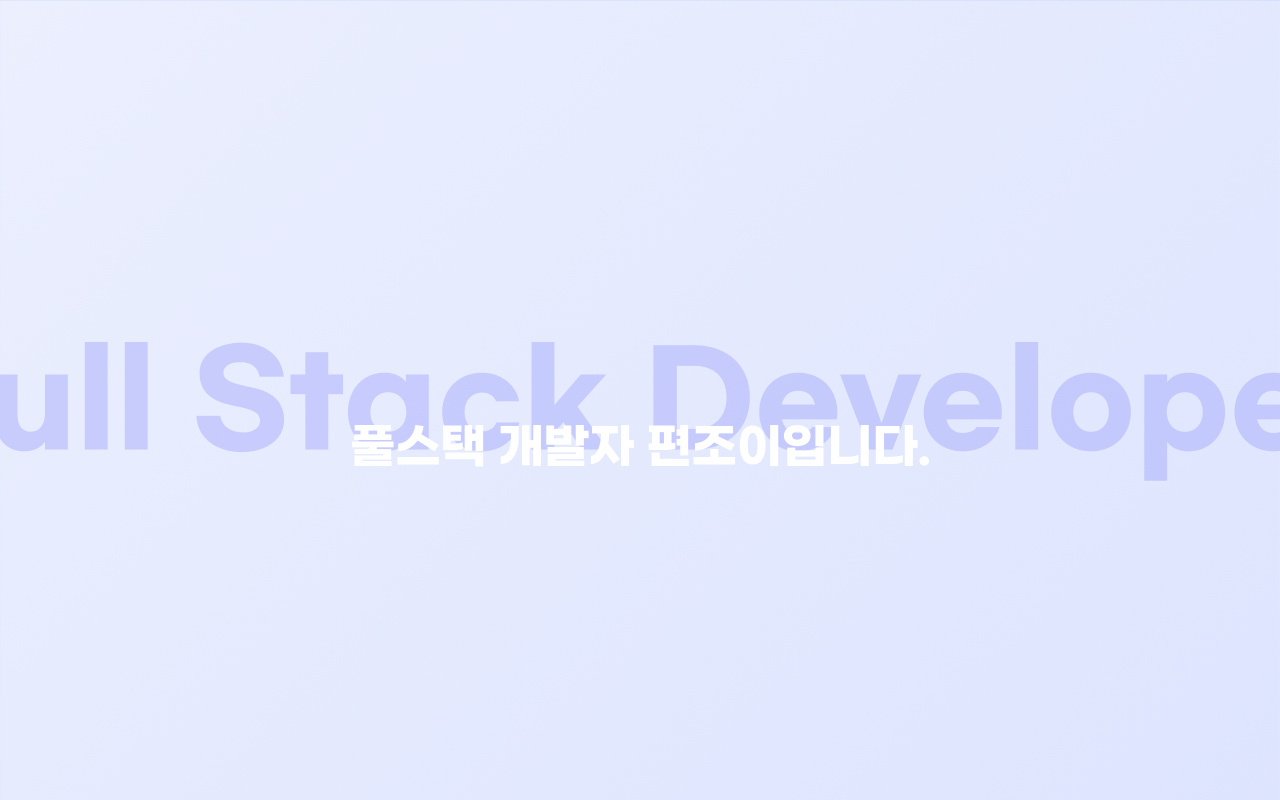
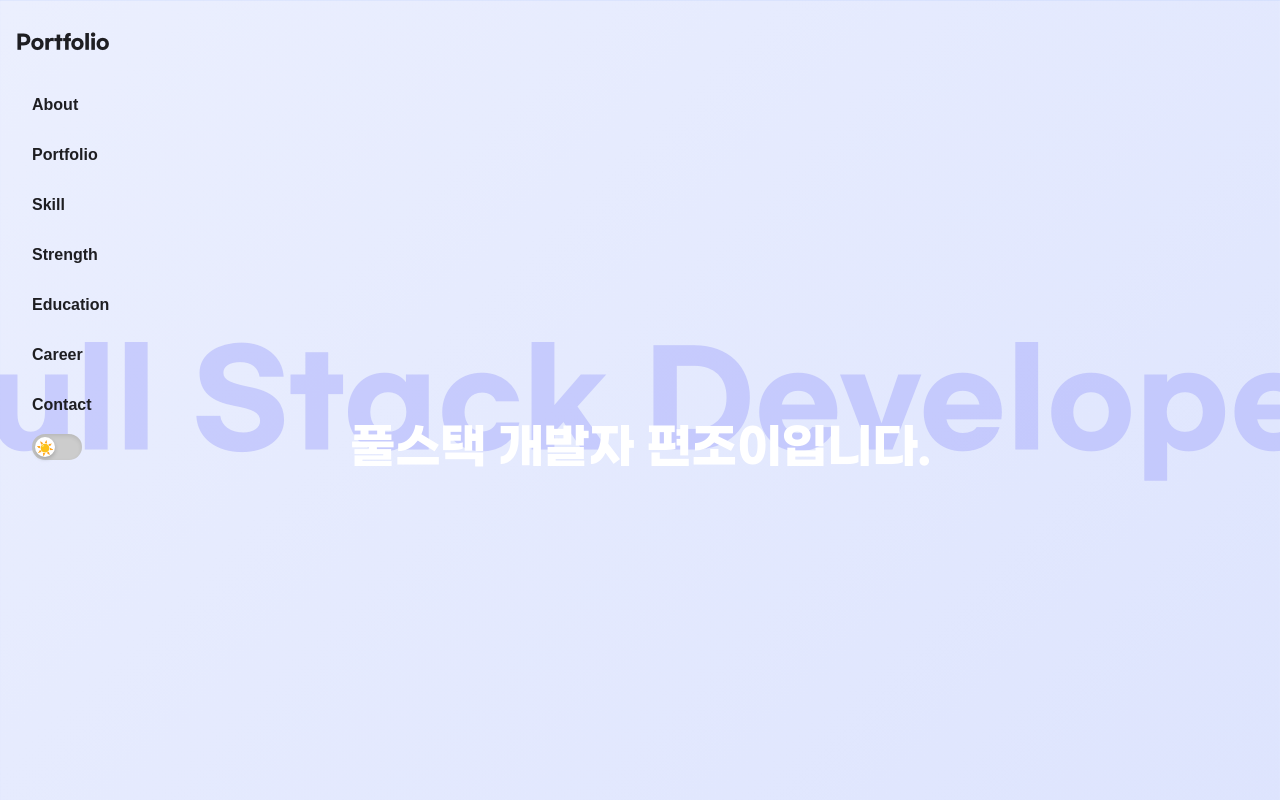
Before and after one commit to pyeonjoy/portfolio, a React (Create React App) app: page / in a window 1280 px wide. Shown: the top 800 px of the page. Built offline with nearby package versions, Linux system fonts and the light colour scheme.

Commit message:
페이지 새로고침 시 네비게이션 항상 표시되도록 수정

```diff
--- a/src/components/Navigation/Navigation.tsx
+++ b/src/components/Navigation/Navigation.tsx
@@ -42,7 +42,7 @@ const Navigation: React.FC<NavigationProps> = ({
     }
   };
 
-  const isVisible = currentSection !== '';
+  const isVisible = true; // 항상 네비게이션 표시
 
   return (
     <nav className={`navigation ${isScrolled ? 'navigationScrolled' : ''} ${isVisible ? 'navigationVisible' : ''}`}>
```
